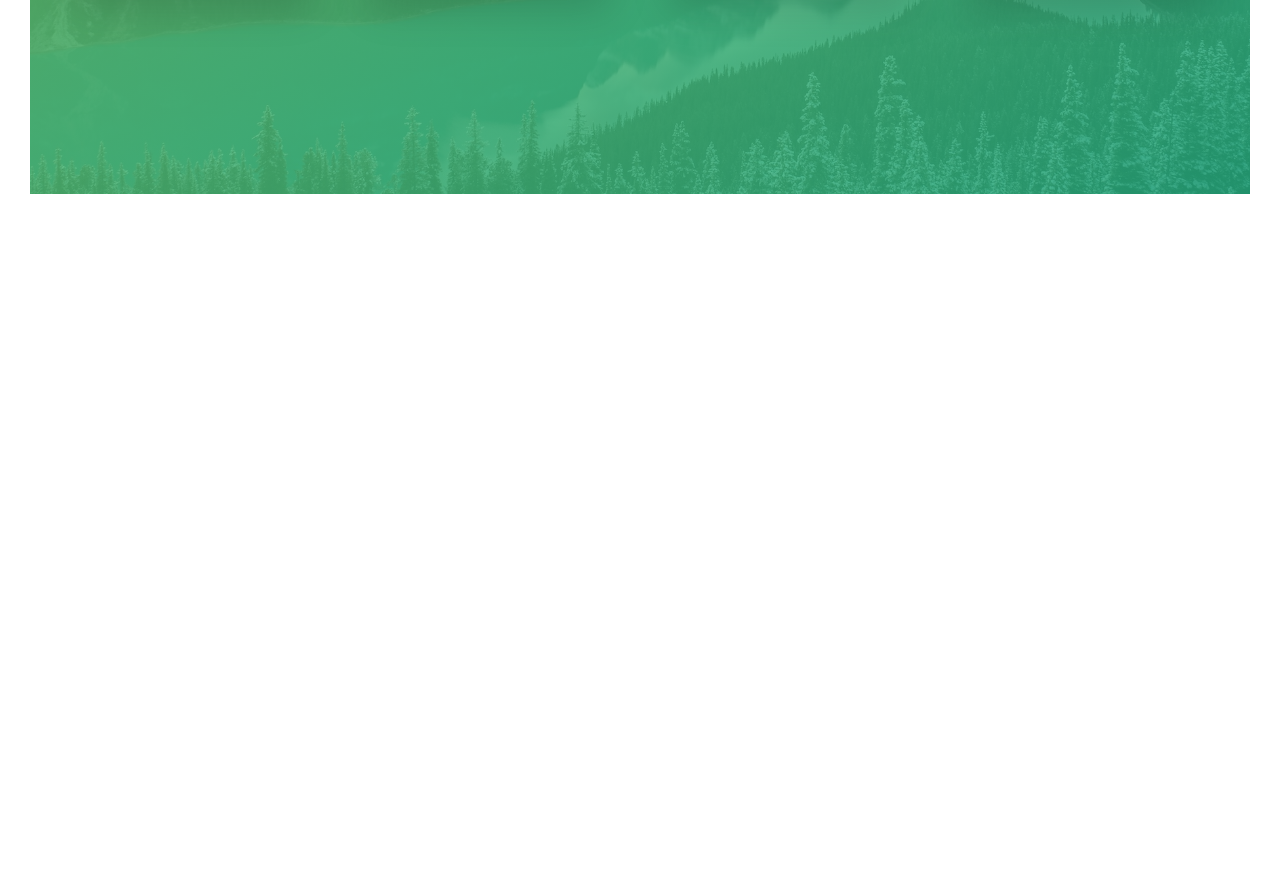
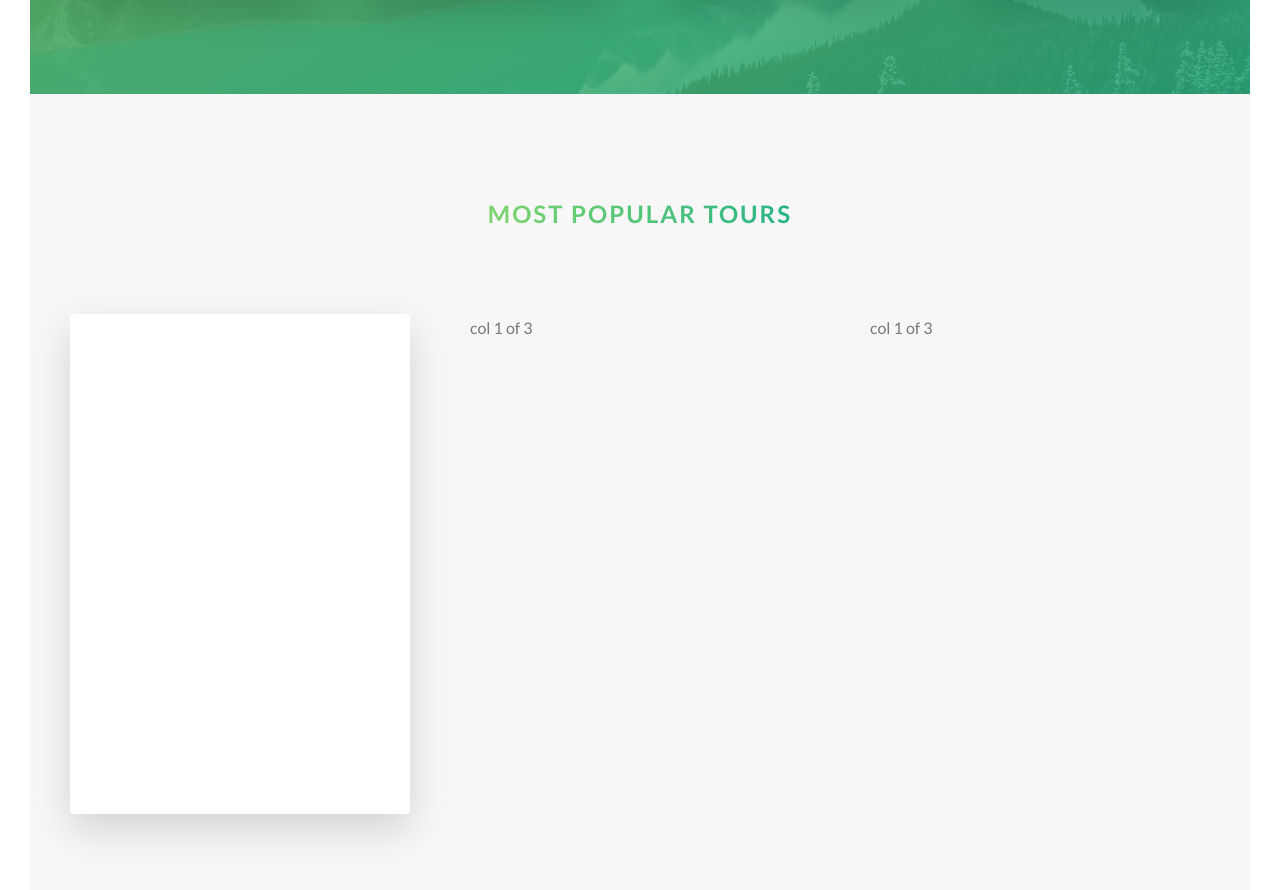
Before and after one commit to IzWOP/Natours, a website: page index.html in a window 1280 px wide. Shown: the part 2136-3026 px from the top of the page. Before the commit the page ends 2360 px from the top, so only its background shows below. Drawn offline with Linux system fonts and the light colour scheme.

Commit message:
added animated cards
added cards variables and box shadow

```diff
--- a/index.html
+++ b/index.html
@@ -99,6 +99,34 @@
           </div>
         </div>
       </section>
+
+      <section class="section-tours">
+        <div class="u-center-text u-margin-bottom-big">
+          <h2 class="heading-secondary">
+            Most popular Tours
+          </h2>
+        </div>
+
+        <div class="row">
+          <div class="col-1-of-3">
+            <div class="card">
+              <div class="card__side card__side--front">
+                card front
+              </div>
+              <div class="card__side card__side--back card__side--back-1">
+                card back
+              </div>
+            </div>
+          </div>
+          <div class="col-1-of-3">
+            col 1 of 3
+          </div>
+          <div class="col-1-of-3">
+            col 1 of 3
+          </div>
+        </div>
+
+      </section>
   </main>
 <!--
   <section class="grid-test">
--- a/sass/abstracts/_variables.scss
+++ b/sass/abstracts/_variables.scss
@@ -1,17 +1,31 @@
-//colors
+// COLORS
 $color-primary: #55c57a;
-$color-primary-light:#7ed56f;
-$color-primary-dark:  #28b485;
+$color-primary-light: #7ed56f;
+$color-primary-dark: #28b485;
+
+$color-secondary-light: #ffb900;
+$color-secondary-dark: #ff7730;
+
+$color-tertiary-light: #2998ff;
+$color-tertiary-dark: #5643fa;
 
 $color-grey-light-1: #f7f7f7;
+$color-grey-light-2: #eee;
+
 $color-grey-dark: #777;
+$color-grey-dark-2: #999;
+$color-grey-dark-3: #333;
+
 $color-white: #fff;
 $color-black: #000;
 
-//fonts
-$default-font-size:1.6rem;
 
-//grid
-$grid-width:114rem;
-$gutter-verticle: 8rem;
+// FONT
+$default-font-size: 1.6rem;
+
+
+// GRID
+$grid-width: 114rem;
+$gutter-vertical: 8rem;
+$gutter-vertical-small: 6rem;
 $gutter-horizontal: 6rem;
--- /dev/null
+++ b/sass/components/_card.scss
@@ -0,0 +1,45 @@
+.card {
+  perspective: 150rem;
+  -moz-perspective: 150rem;
+  position: relative;
+  height: 50rem;
+
+  &__side {
+    color: $color-white;
+    font-size: 2rem;
+
+    height: 50rem;
+    transition: all .8s ease;
+    position: absolute;
+    top: 0;
+    left: 0;
+    width: 100%;
+    backface-visibility: hidden;
+    -webkit-backface-visibility: hidden;
+    border-radius: .3rem;
+    box-shadow: 0 1.5rem 4rem rgba($color-black, .15);
+
+    &--front {
+      background-color: $color-white;
+    }
+
+    &--back {
+      transform: rotateY(180deg);
+
+      &-1 {
+        background-image: linear-gradient(to right bottom, $color-secondary-light, $color-secondary-dark);
+      }
+
+    }
+
+  }
+
+  &:hover &__side--front {
+    transform: rotateY(180deg);
+  }
+
+  &:hover &__side--back {
+    transform: rotateY(0);
+  }
+
+}
--- a/sass/components/_feature-box.scss
+++ b/sass/components/_feature-box.scss
@@ -20,5 +20,4 @@
     transform: translateY(-1.5rem) scale(1.03);
   }
 
-  }
 }
--- a/sass/layout/_grid.scss
+++ b/sass/layout/_grid.scss
@@ -3,7 +3,7 @@
   margin: 0 auto;
 
   &:not(:last-child) {
-    margin-bottom: $gutter-verticle;
+    margin-bottom: $gutter-vertical;
   }
 
   @include clearfix;
--- a/sass/main.scss
+++ b/sass/main.scss
@@ -8,6 +8,7 @@
 @import "base/utilities";
 
 @import "components/button";
+@import "components/card";
 @import "components/composition";
 @import "components/feature-box";
 
--- a/sass/pages/_home.scss
+++ b/sass/pages/_home.scss
@@ -13,3 +13,11 @@
     url(../img/nat-4.jpg);
     background-size: cover;
 }
+
+
+.section-tours {
+  background-color: $color-grey-light-1;
+  padding: 10rem 0 10rem 0;
+  margin-top: -10rem;
+
+}
```
Also changed, not shown: css/style.css.
